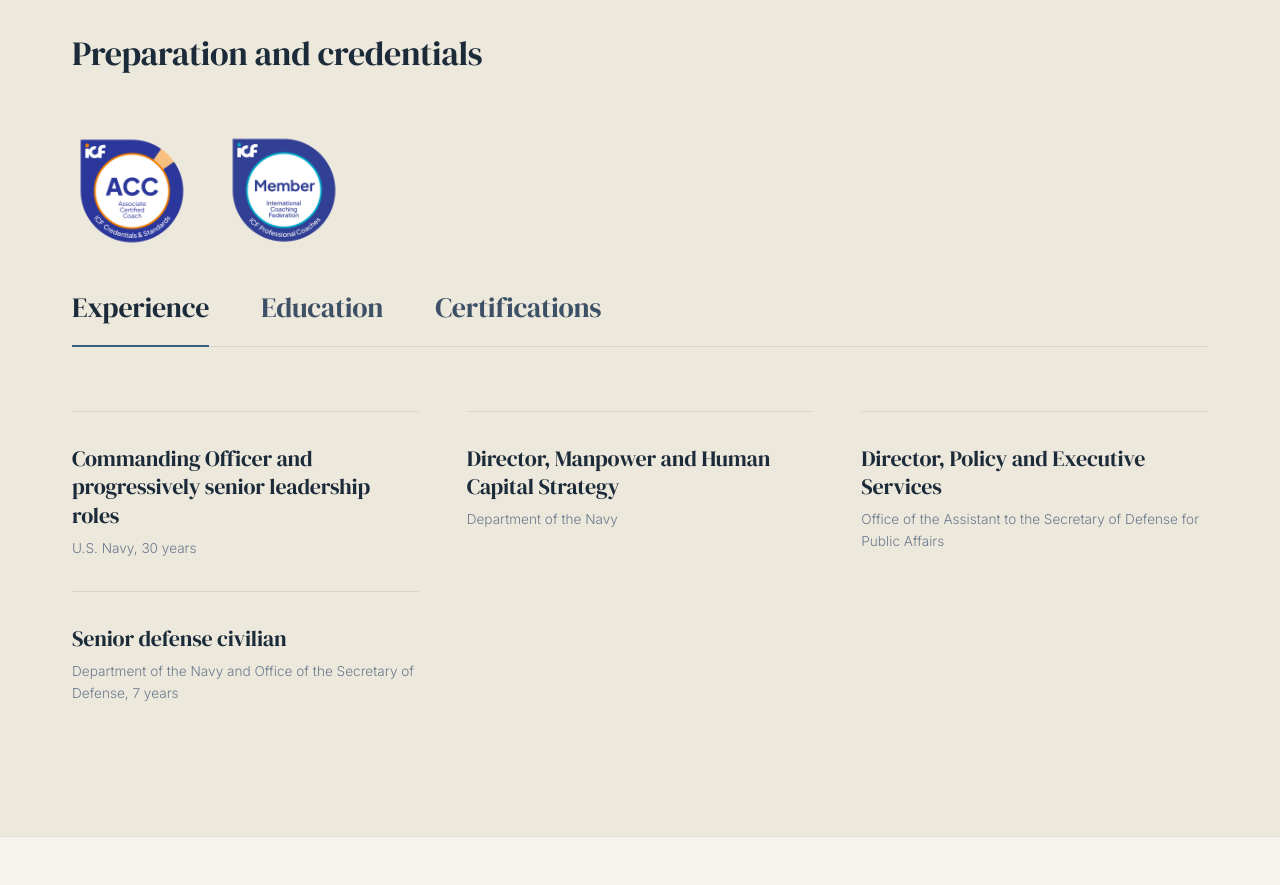
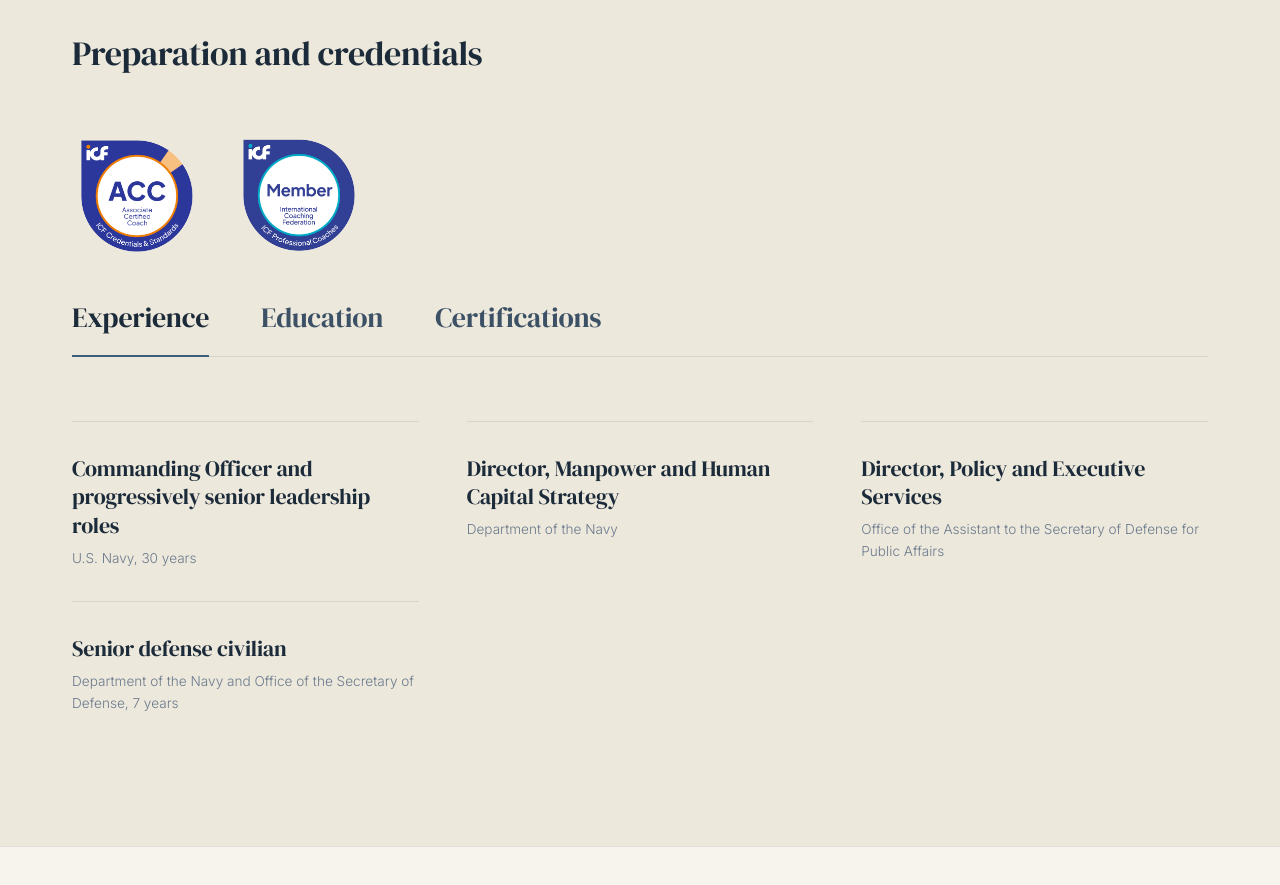
Before and after one commit to avelez94/bth-coaching, a Next.js app: page /about in a window 1280 px wide. Shown: the part 5400-6285 px from the top of the page. Built offline with nearby package versions, Linux system fonts and the light colour scheme.

Commit message:
fix(about): increase credential badges 120px → 130px (~8%)

```diff
--- a/app/(public)/about/about.css
+++ b/app/(public)/about/about.css
@@ -223,7 +223,7 @@
 }
 .cred-acc-badge,
 .cred-member-badge {
-  width: 120px;
+  width: 130px;
   height: auto;
   display: block;
   flex-shrink: 0;
--- a/app/(public)/about/page.tsx
+++ b/app/(public)/about/page.tsx
@@ -187,15 +187,15 @@ export default function About() {
             <Image
               src="/images/icf-acc-badge.png"
               alt="ICF Associate Certified Coach (ACC) credential badge"
-              width={120}
-              height={120}
+              width={130}
+              height={130}
               className="cred-acc-badge"
             />
             <Image
               src="/images/icf-member-badge.png"
               alt="ICF Member badge"
-              width={120}
-              height={120}
+              width={130}
+              height={130}
               className="cred-member-badge"
             />
           </div>
```
